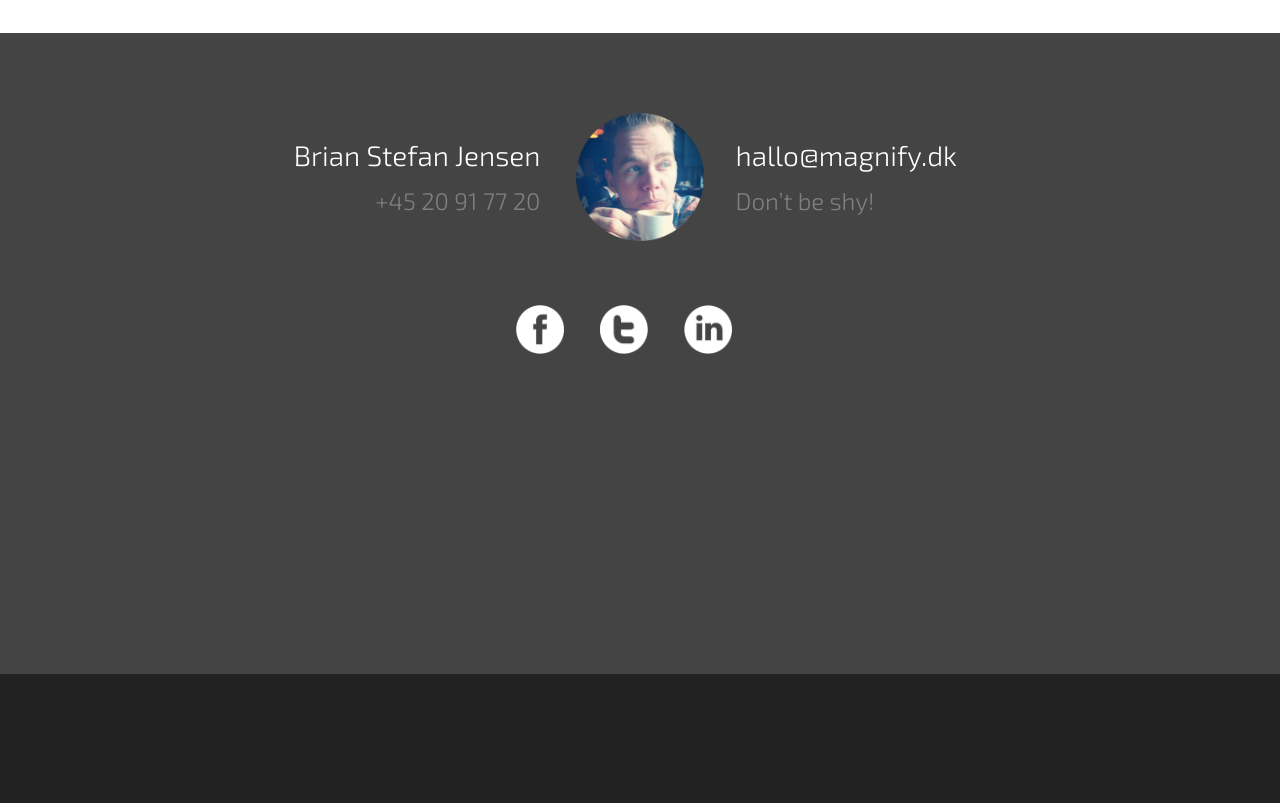
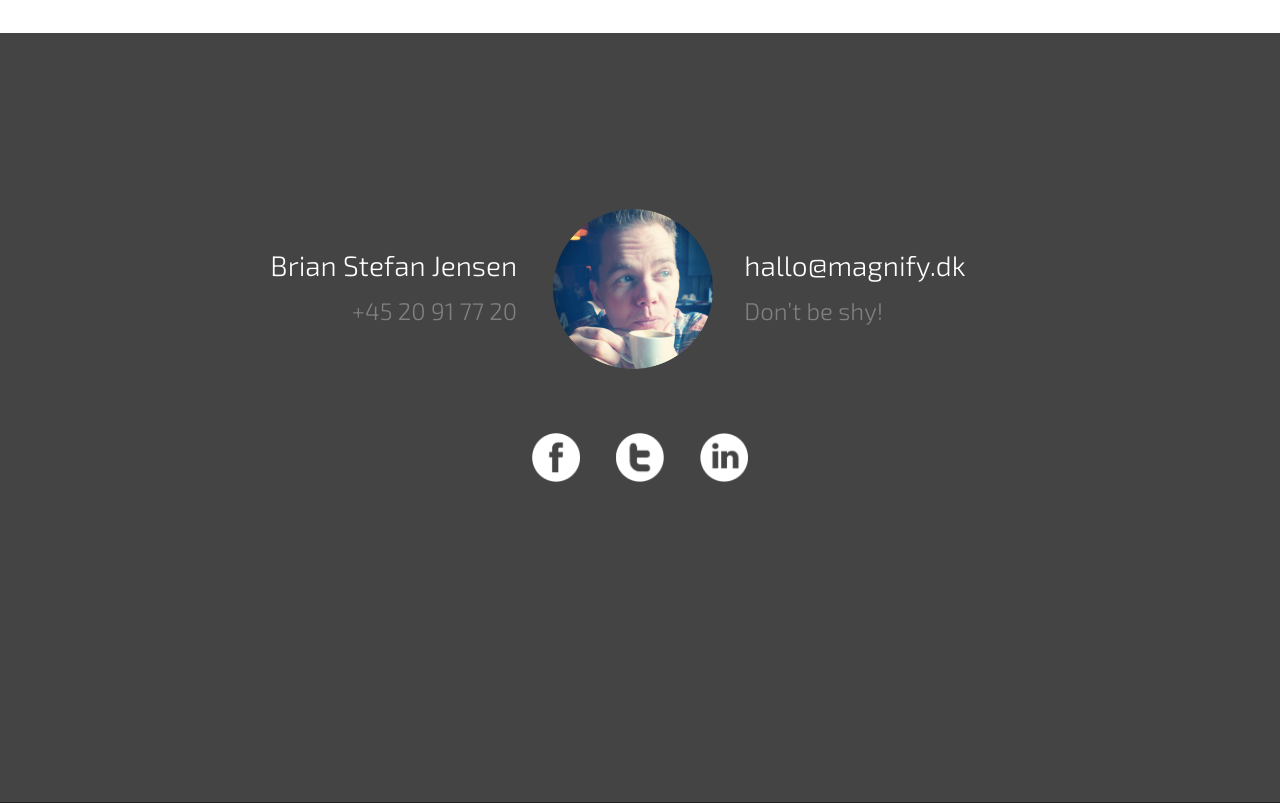
Before and after one commit to magnify/magnify, a PHP site: page / in a window 1280 px wide. Shown: the part 1901-2704 px from the top of the page. Run offline with PHP 8.4, Linux system fonts and the light colour scheme.

Commit message:
Footer styling

```diff
--- a/css/styles.css
+++ b/css/styles.css
@@ -141,7 +141,7 @@
  * 3. Apply a negative `margin-left` to negate the columns’ gutters.
  */
 /* line 214, ../sass/base/_grid.scss */
-.my-work--inner, .contact-me--contact-inner, .contact-me--contact-social {
+.my-work--inner {
   list-style: none;
   /* [1] */
   margin: 0;
@@ -160,7 +160,7 @@
  * 5. Required to combine fluid widths and fixed gutters.
  */
 /* line 240, ../sass/base/_grid.scss */
-.header--inner, .my-work--project, .contact-me--contact-phone, .contact-me--contact-mail, .contact-me--contact-image {
+.header--inner, .my-work--project {
   display: inline-block;
   /* [1] */
   padding-left: 2em;
@@ -185,15 +185,6 @@
  * Gutterless grids have all the properties of regular grids, minus any spacing.
  * Extends `.grid`.
  */
-/* line 276, ../sass/base/_grid.scss */
-.contact-me--contact-social {
-  margin-left: 0;
-}
-/* line 279, ../sass/base/_grid.scss */
-.contact-me--contact-social > .header--inner, .contact-me--contact-social > .my-work--project, .contact-me--contact-social > .contact-me--contact-phone, .contact-me--contact-social > .contact-me--contact-mail, .contact-me--contact-social > .contact-me--contact-image {
-  padding-left: 0;
-}
-
 /**
  * Align the entire grid to the right. Extends `.grid`.
  */
@@ -206,7 +197,7 @@
   text-align: center;
 }
 /* line 304, ../sass/base/_grid.scss */
-.header > .header--inner, .my-work--inner > .header--inner, .header > .my-work--project, .my-work--inner > .my-work--project, .header > .contact-me--contact-phone, .my-work--inner > .contact-me--contact-phone, .header > .contact-me--contact-mail, .my-work--inner > .contact-me--contact-mail, .header > .contact-me--contact-image, .my-work--inner > .contact-me--contact-image {
+.header > .header--inner, .my-work--inner > .header--inner, .header > .my-work--project, .my-work--inner > .my-work--project {
   text-align: left;
 }
 
@@ -215,7 +206,7 @@
  * `.grid`.
  */
 /* line 316, ../sass/base/_grid.scss */
-.contact-me--contact-inner > .header--inner, .contact-me--contact-inner > .my-work--project, .contact-me--contact-inner > .contact-me--contact-phone, .contact-me--contact-inner > .contact-me--contact-mail, .contact-me--contact-inner > .contact-me--contact-image {
+.contact-me--contact-inner > .header--inner, .contact-me--contact-inner > .my-work--project {
   vertical-align: middle;
 }
 
@@ -372,7 +363,7 @@
    * Thirds
    */
   /* line 380, ../sass/base/_grid.scss */
-  .my-work--project, .contact-me--contact-phone, .contact-me--contact-mail {
+  .my-work--project {
     width: 33.333%;
   }
 
@@ -1323,18 +1314,21 @@ img {
 }
 /* line 285, ../sass/layout/_layout.scss */
 .contact-me--contact {
-  padding: 4em 2em 2em;
   background-color: #444;
 }
+/* line 288, ../sass/layout/_layout.scss */
+.contact-me--contact-inner {
+  padding-top: 4em;
+}
 @media only screen and (min-width: 1024px) {
-  /* line 294, ../sass/layout/_layout.scss */
+  /* line 293, ../sass/layout/_layout.scss */
   .contact-me--contact-inner.is-scrolling {
     filter: progid:DXImageTransform.Microsoft.Alpha(Opacity=0);
     opacity: 0;
   }
 }
 @media only screen and (min-width: 1024px) {
-  /* line 301, ../sass/layout/_layout.scss */
+  /* line 300, ../sass/layout/_layout.scss */
   .contact-me--contact-inner.is-ready {
     -moz-transition: all 1.5s ease-out;
     -o-transition: all 1.5s ease-out;
@@ -1350,70 +1344,77 @@ img {
     padding: 5em 8em 16em;
   }
 }
-/* line 313, ../sass/layout/_layout.scss */
+/* line 312, ../sass/layout/_layout.scss */
 .contact-me--contact-header {
   font-size: 1.75em;
 }
-/* line 317, ../sass/layout/_layout.scss */
+/* line 316, ../sass/layout/_layout.scss */
 .contact-me--contact-sub-header {
   color: gray;
   font-size: 1.5em;
 }
-/* line 322, ../sass/layout/_layout.scss */
+/* line 321, ../sass/layout/_layout.scss */
 .contact-me--contact-phone, .contact-me--contact-mail {
-  margin-bottom: 3.25em;
+  display: inline-block;
   margin-left: -4px;
   /* Display inline block fix */
 }
 @media only screen and (min-width: 1024px) {
+  /* line 321, ../sass/layout/_layout.scss */
+  .contact-me--contact-phone, .contact-me--contact-mail {
+    margin-bottom: 6em;
+  }
+}
+@media only screen and (min-width: 1024px) {
   /* line 331, ../sass/layout/_layout.scss */
   .contact-me--contact-phone {
+    margin-left: -2.75em;
     text-align: right;
   }
 }
 @media only screen and (min-width: 1024px) {
-  /* line 337, ../sass/layout/_layout.scss */
+  /* line 340, ../sass/layout/_layout.scss */
   .contact-me--contact-mail {
     text-align: left;
   }
 }
-/* line 343, ../sass/layout/_layout.scss */
+/* line 346, ../sass/layout/_layout.scss */
 .contact-me--contact-image {
   display: inline-block;
-  margin-bottom: 4em;
+  margin: 2em 2em 4em;
   max-width: 10em;
 }
-/* line 351, ../sass/layout/_layout.scss */
+/* line 352, ../sass/layout/_layout.scss */
 .contact-me--contact-social {
-  margin-bottom: 4em;
+  padding-bottom: 4em;
 }
-/* line 358, ../sass/layout/_layout.scss */
+/* line 356, ../sass/layout/_layout.scss */
 .contact-me--contact-facebook, .contact-me--contact-twitter, .contact-me--contact-linkedin {
   max-width: 3em;
+}
+/* line 362, ../sass/layout/_layout.scss */
+.contact-me--contact-twitter {
   margin-right: 2em;
+  margin-left: 2em;
 }
-/* line 365, ../sass/layout/_layout.scss */
-.contact-me--contact-linkedin {
-  margin-right: 0;
-}
-/* line 370, ../sass/layout/_layout.scss */
+/* line 368, ../sass/layout/_layout.scss */
 .contact-me--still-here {
   padding: 10em 2em 2em;
   background-color: #222;
 }
-/* line 375, ../sass/layout/_layout.scss */
+/* line 373, ../sass/layout/_layout.scss */
 .contact-me--still-here-header {
   margin-bottom: 1em;
   font-size: 1.5em;
 }
-/* line 381, ../sass/layout/_layout.scss */
+/* line 379, ../sass/layout/_layout.scss */
 .contact-me--still-here-sub-header {
   margin-bottom: 2em;
   color: #bfbfbf;
   font-size: 1.25em;
   font-weight: 100;
 }
-/* line 389, ../sass/layout/_layout.scss */
+/* line 387, ../sass/layout/_layout.scss */
 .contact-me--still-here-image {
   margin-bottom: 2em;
   max-width: 10em;
--- a/sass/layout/_layout.scss
+++ b/sass/layout/_layout.scss
@@ -283,13 +283,12 @@
   }
 
   &--contact {
-    padding: 4em 2em 2em;
-
     background-color: #444;
 
     &-inner {
-      @extend %grid;
       @extend %grid--middle;
+
+      padding-top: 4em;
 
       &.is-scrolling {
         @include breakpoint($breakpoint-desk) {
@@ -321,15 +320,19 @@
 
     &-phone,
     &-mail {
-      @extend %grid__item;
-      @extend %desk--one-third;
+      display: inline-block;
+      margin-left: -4px; /* Display inline block fix */
 
-      margin-bottom: 3.25em;
-      margin-left: -4px; /* Display inline block fix */
+      @include breakpoint($breakpoint-desk) {
+        margin-bottom: 6em;
+      }
     }
 
     &-phone {
       @include breakpoint($breakpoint-desk) {
+        // Fake centering
+        margin-left: -2.75em;
+
         text-align: right;
       }
     }
@@ -341,29 +344,24 @@
     }
 
     &-image {
-      @extend %grid__item;
-
       display: inline-block;
-      margin-bottom: 4em;
+      margin: 2em 2em 4em;
       max-width: 10em;
     }
 
     &-social {
-      @extend %grid;
-      @extend %grid--full;
-
-      margin-bottom: 4em;
+      padding-bottom: 4em;
     }
 
     &-facebook,
     &-twitter,
     &-linkedin {
       max-width: 3em;
-      margin-right: 2em;
     }
 
-    &-linkedin {
-      margin-right: 0;
+    &-twitter {
+      margin-right: 2em;
+      margin-left: 2em;
     }
   }
 
```
Also changed, not shown: 1 other file.
